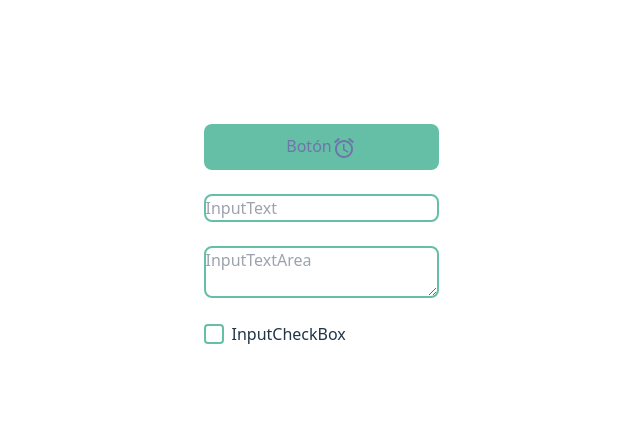
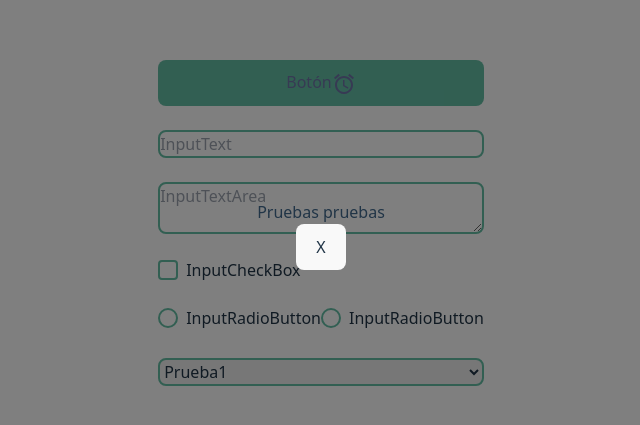
Before and after one commit to DevAngelCrow/desing_system, a React (Vite) app: page / in a window 1280 px wide. Shown: the part 165-590 px from the top of the page, without its empty margins (319-959 px from the left). Built offline with nearby package versions, Linux system fonts and the light colour scheme.

Commit message:
05182025

```diff
--- a/src/components/inputs/InputCheckBox.tsx
+++ b/src/components/inputs/InputCheckBox.tsx
@@ -7,8 +7,8 @@ const InputCheckBox: React.FC<InputCheckBoxProps> = ({ label, className }) => {
     return (
         <label className="inline-flex items-center">
             <input className="hidden peer" type="checkbox" />
-            <div className={`${className} peer-checked:hidden mr-2`} ></div>
-            <div className={`${className} mr-2 hidden peer-checked:grid`}>
+            <div className={`${className} peer-checked:hidden mr-2 transition-all duration-200`} ></div>
+            <div className={`${className} mr-2 hidden peer-checked:grid transition-all duration-200`}>
                 <svg className="w-3 h-3 text-primary" fill="none" stroke="currentColor" strokeWidth="3" viewBox="0 0 24 24">
                     <path d="M5 13l4 4L19 7" strokeLinecap="round" strokeLinejoin="round" />
                 </svg>
--- a/src/components/inputs/InputRadioButton.tsx
+++ b/src/components/inputs/InputRadioButton.tsx
@@ -0,0 +1,20 @@
+import React from "react";
+import type { InputRadioButtonProps } from "../../interface/InputRadioButton.interface";
+
+const InputRadioButton : React.FC<InputRadioButtonProps> = ({label, className, name}) => {
+
+    className = "w-5 h-5  rounded-full border-2 border-secondary peer-checked:bg-secondary peer-checked:border-primary grid place-items-center transition-all duration-200";
+    return (
+        <label className="inline-flex items-center cursor-pointer relative">
+            <input className="hidden peer" type="radio" name={name} />
+            {/* <div className={`${className} peer-checked:hidden mr-2 transition`} ></div> */}
+            <div className={`${className} mr-2 transition`}>
+                {/* <svg className="w-3 h-3 text-primary" fill="none" stroke="currentColor" strokeWidth="3" viewBox="0 0 24 24">
+                    <path d="M5 13l4 4L19 7" strokeLinecap="round" strokeLinejoin="round" />
+                </svg> */}
+            </div>{label}
+        </label>
+    );
+}
+
+export default InputRadioButton;
--- a/src/components/inputs/InputSelect.tsx
+++ b/src/components/inputs/InputSelect.tsx
@@ -0,0 +1,23 @@
+import React from "react";
+import type { InputSelectProps } from "../../interface/InputSelect.interface";
+
+const InputSelect : React.FC<InputSelectProps> = ({className, items}) => {
+
+    if(!items){
+        items = [];
+    }
+    className = "outline-1 border-2 rounded-lg border-secondary focus:border-primary focus:outline-primary";
+    return (
+        <select defaultValue="" className={className}>
+            {/* <option hidden disabled selected></option> */}
+            {items.map((item, index) => {
+                if(typeof item === 'string' || typeof item === "number"){
+                    return <option value={index} key={index}>{item}</option>
+                }
+            })}
+        </select>
+    );
+
+}
+
+export default InputSelect;
--- /dev/null
+++ b/src/components/modal/Modal.tsx
@@ -0,0 +1,30 @@
+import React from "react";
+import type { ModalProps } from "../../interface/Modal.interface";
+
+const Modal: React.FC<ModalProps> = ({className, style, cancelText, onConfirm, onClose, confirmText, title, isOpen, content, showCloseButton}) => {
+  if (!isOpen) {
+    return null;
+  }
+
+  return (
+    <div className={`fixed top-0 left-0 w-full h-full bg-black bg-opacity-50 flex items-center justify-center z-50  ${className || ''}`} style={style}>
+      <div className="modal-content">
+        {title && <h2>{title}</h2>}
+        <div>{content}</div>
+        <div className="modal-buttons">
+          {cancelText && <button onClick={onClose}>{cancelText}</button>}
+          {onConfirm && confirmText && (
+            <button onClick={onConfirm}>{confirmText}</button>
+          )}
+        </div>
+        {showCloseButton !== false && (
+          <button onClick={onClose} className="close-button">
+            X
+          </button>
+        )}
+      </div>
+    </div>
+  );
+};
+
+export default Modal;
--- a/storybook/App.tsx
+++ b/storybook/App.tsx
@@ -4,19 +4,30 @@ import Button from "../src/components/buttons/Button";
 import InputText from "../src/components/inputs/InputText";
 import InputTextArea from "../src/components/inputs/InputTextArea";
 import InputCheckBox from "../src/components/inputs/InputCheckBox";
+import InputRadioButton from "../src/components/inputs/InputRadioButton";
+import InputSelect from "../src/components/inputs/InputSelect";
+import Modal from "../src/components/modal/Modal"
 function App() {
-
+  const items = ["Prueba1", "Prueba2", "Prueba3"]
   return (
     <>
       <div className='flex flex-col'>
         <Button className="bg-secondary text-primary" label="Botón" icon={{ name: "Alarm", position: "right" }}
           onClick={() => console.log("onClick")} />
-          <br></br>
+        <br></br>
         <InputText outline label='InputText' />
         <br></br>
         <InputTextArea label='InputTextArea' outline />
         <br></br>
         <InputCheckBox label='InputCheckBox' />
+        <br></br>
+        <div>
+          <InputRadioButton label="InputRadioButton" name="prueba" /><InputRadioButton label="InputRadioButton" name="prueba" />
+        </div>
+        <br></br>
+        <InputSelect items={items}/>
+        <br></br>
+        <Modal isOpen content={<div><span>Pruebas pruebas</span></div>}/>
       </div>
     </>
   )
```
Also changed, not shown: src/interface/InputRadioButton.interface.ts (added, +12 -0 lines), src/interface/InputSelect.interface.ts (added, +14 -0 lines), src/interface/Modal.interface.ts (added, +13 -0 lines).
